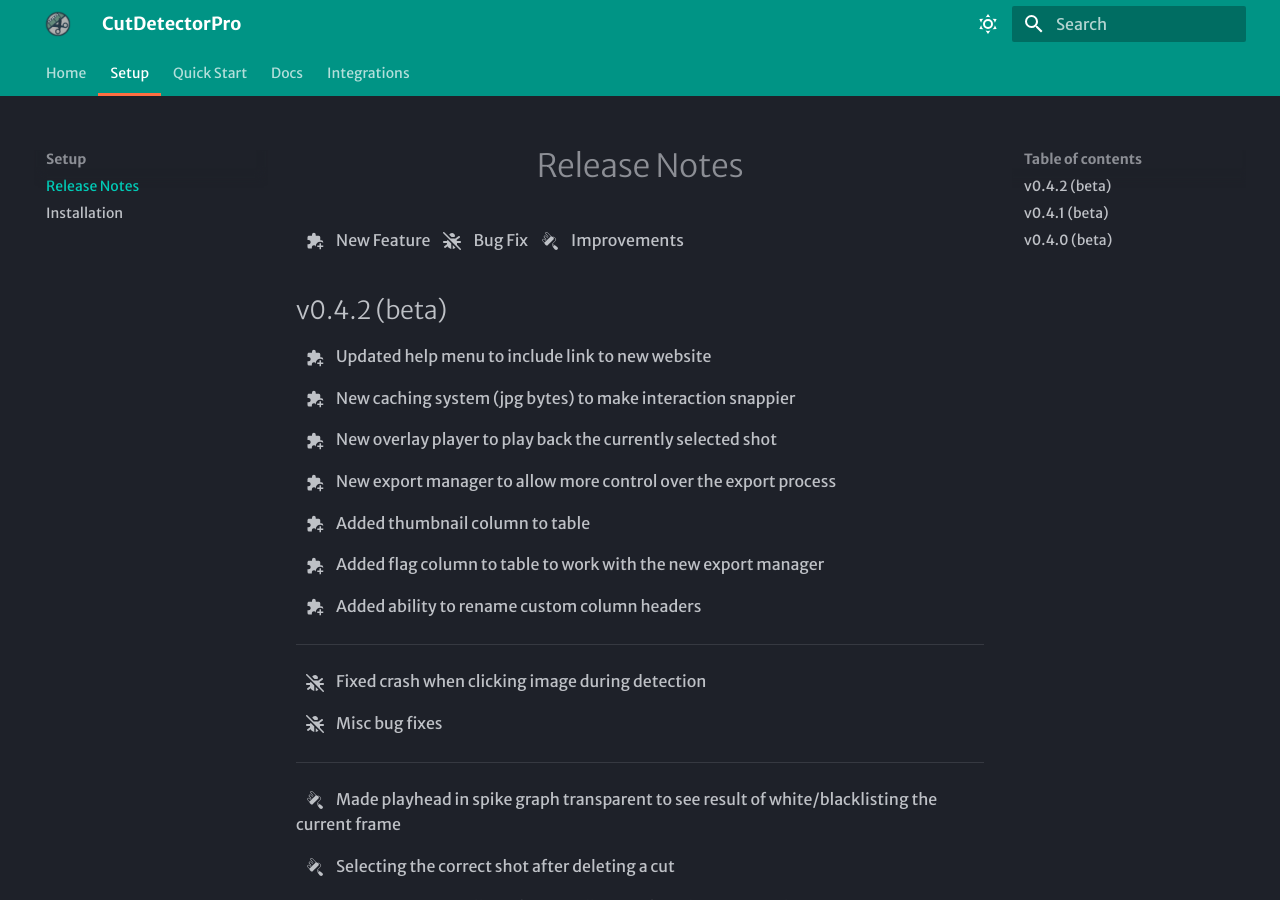
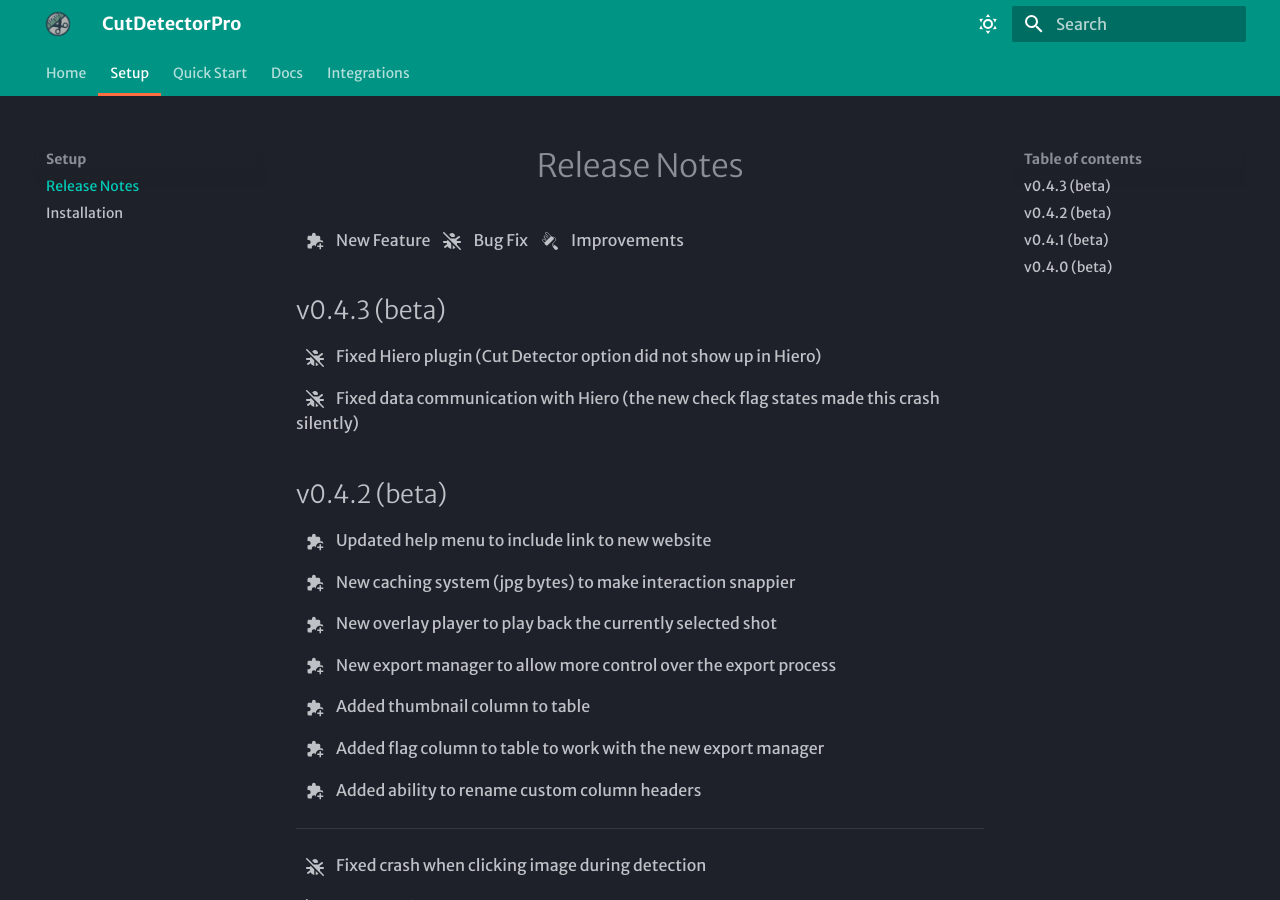
Before and after one commit to frueter/cutdetector-docs, an MkDocs documentation site: the page built from docs/release_notes.md, in a window 1280 px wide and 900 px high. Built offline with MkDocs 1.6.1 and Material for MkDocs 9.7.7, drawn with Linux system fonts in a browser that asks for light colours; some web fonts are replaced.

Commit message:
updated release notes

```diff
--- a/docs/release_notes.md
+++ b/docs/release_notes.md
@@ -1,5 +1,10 @@
 # Release Notes
 :material-puzzle-plus: New Feature  :fontawesome-solid-bug-slash: Bug Fix  :simple-renovate: Improvements
+
+## v0.4.3 (beta)
+:fontawesome-solid-bug-slash: Fixed Hiero plugin (Cut Detector option did not show up in Hiero)
+
+:fontawesome-solid-bug-slash: Fixed data communication with Hiero (the new check flag states made this crash silently)
 
 ## v0.4.2 (beta)
 
```
